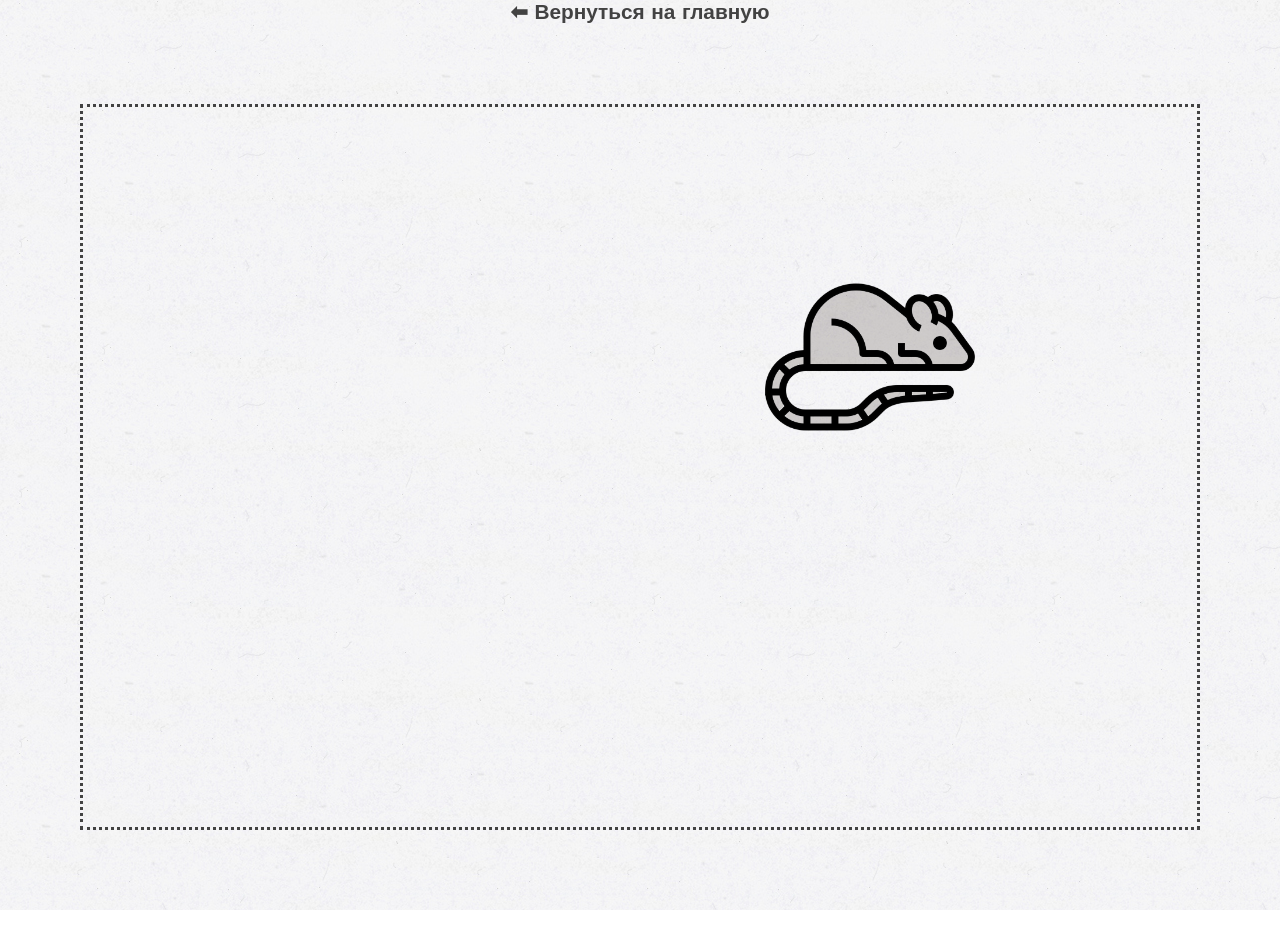
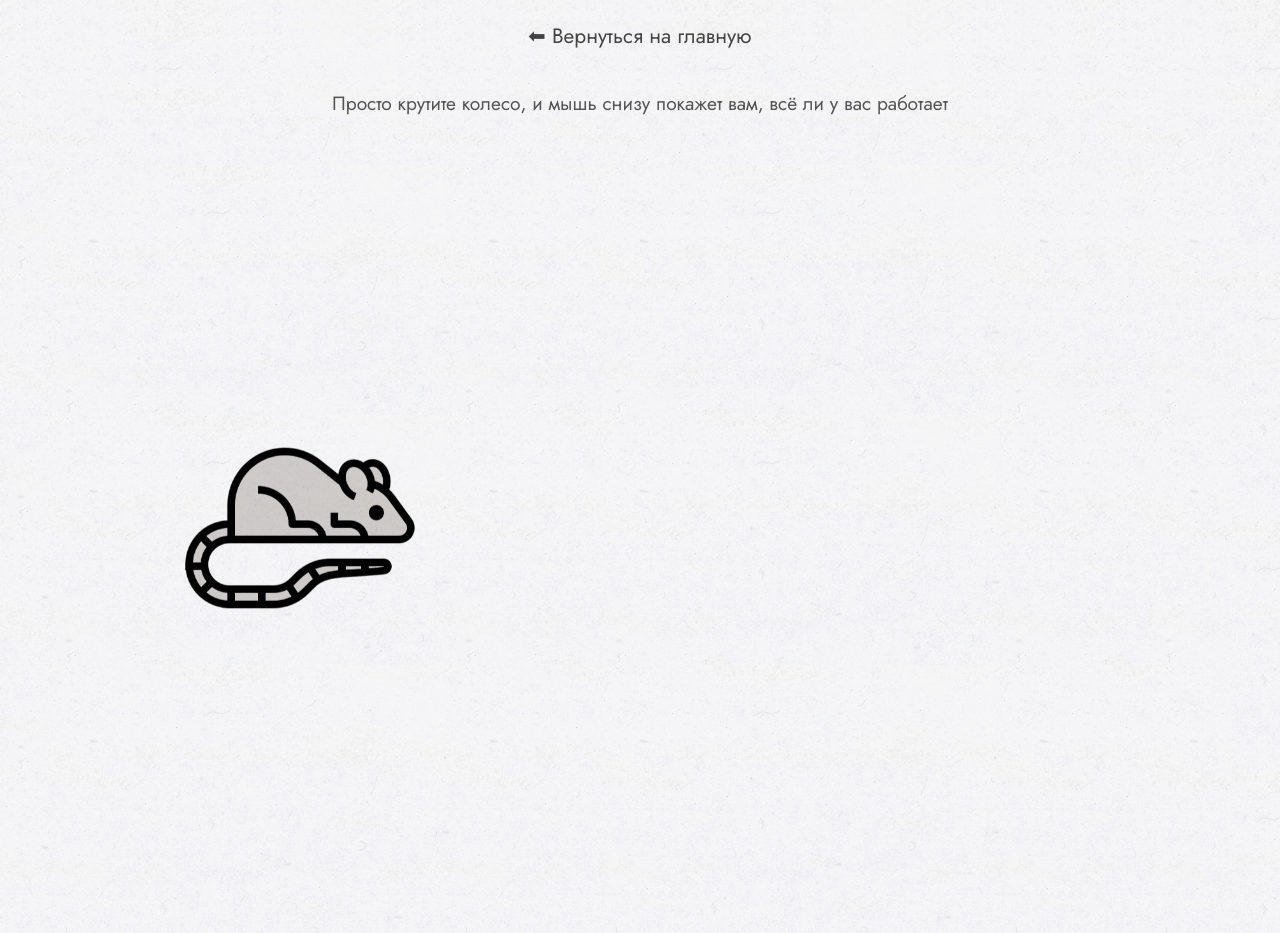
Before and after one commit to cat-in-a-box/mousewheel-checker, a React (Create React App) app: page / in a window 1280 px wide. Before the commit the page ends 910 px from the top, so only its background shows below. Built offline with nearby package versions, Linux system fonts and the light colour scheme.

Commit message:
CSS changes

```diff
--- a/src/App.css
+++ b/src/App.css
@@ -1,8 +1,8 @@
-@import url(https://fonts.googleapis.com/css?family=Josefin+Sans);
+@import url('https://fonts.googleapis.com/css2?family=Jost:ital,wght@0,100;0,200;0,300;0,400;0,500;0,600;0,700;0,800;0,900;1,100;1,200;1,300;1,400;1,500;1,600;1,800;1,900&display=swap');
 
 /*CSS в Реакте не хочет грузить бэкграунд из public, ругается на это. Поэтому добавил в src/components, оттуда грузит нормально*/
 * {
-    font-family: 'Josefin Sans', sans-serif;
+    font-family: 'Jost', serif;
     background-image: url(components/Background.jpg);
     background-repeat: repeat;
     color: rgb(66, 66, 66);
@@ -14,7 +14,7 @@
     text-align: center;
     text-decoration-line: none;
     font-size: 1.3em;
-    margin-bottom: 1em;
+    margin-top: 1em;
 }
 .Header:hover {
     font-weight: bold;
@@ -40,11 +40,39 @@
 
 }
 
+/** DESCRIPTION **/
+/** DESCRIPTION **/
+.Description {
+    text-align: center;
+    text-decoration-line: none;
+    font-size: 1.2em;
+    margin-top: 2em;
+    color: rgba(0, 0, 0, 0.66)
+}
+@media screen and (max-width:320px) {
+
+}
+@media screen and (min-width:321px) and (max-width:639px) {
+
+}
+@media screen and (min-width:640px) and (max-width:959px) {
+
+}
+@media screen and (min-width:960px) and (max-width:1279px) {
+}
+@media screen and (min-width:1280px) and (max-width:1599px) {
+
+}
+@media screen and (min-width:1600px) {
+
+}
+
+
 /** WHEELCHECKAREA **/
 /** WHEELCHECKAREA **/
 .WheelCheckArea {
-    border-style: dotted;
-    overflow: hidden;
+    /*border-style: dotted;*/
+    /*overflow: hidden;*/
 }
 @media screen and (max-width:320px) {
     .WheelCheckArea {
@@ -72,13 +100,14 @@
 }
 @media screen and (min-width:1280px) and (max-width:1599px) {
     .WheelCheckArea {
-        margin: 5em;
+        margin: 3em;
         height: 45em;
     }
 }
 @media screen and (min-width:1600px) {
     .WheelCheckArea {
-        margin: 5em;
+        margin: auto;
+        width: 60%;
         height: 45em;
     }
 }
@@ -86,6 +115,7 @@
 /** WHEEL **/
 /** WHEEL **/
 #Wheel {
+    padding-top: 8em;
     content: url("components/mouse.png");
     /*border-style: solid;*/
     position: relative;
--- a/src/App.js
+++ b/src/App.js
@@ -4,11 +4,13 @@ import "./App.css";
 import Header from './components/Header.jsx';
 import WheelCheckArea from "./components/WheelCheckArea.jsx";
 import WheelCheckRotation from "./components/WheelCheckRotation.jsx";
+import Description from './components/Description';
 
 function App() {
   return (
     <div className="App">
       <Header/>
+      <Description/>
       <WheelCheckArea/>
       <WheelCheckRotation/>
     </div>
--- a/src/components/WheelCheckRotation.jsx
+++ b/src/components/WheelCheckRotation.jsx
@@ -14,7 +14,7 @@ export default class WheelCheckRotation extends React.Component {
                 window.clearTimeout(mouseDownCooldown);
                 mouseDownCooldown = window.setTimeout(function () {
                     document.getElementById('Wheel').classList.remove('Down')
-                }, 400);
+                }, 350);
             }
 
             else if (a.deltaY < 0) {
@@ -22,7 +22,7 @@ export default class WheelCheckRotation extends React.Component {
                 window.clearTimeout(mouseUpCooldown);
                 mouseUpCooldown = window.setTimeout(function () {
                     document.getElementById('Wheel').classList.remove('Up')
-                }, 400);
+                }, 350);
             }
 
         });
```
